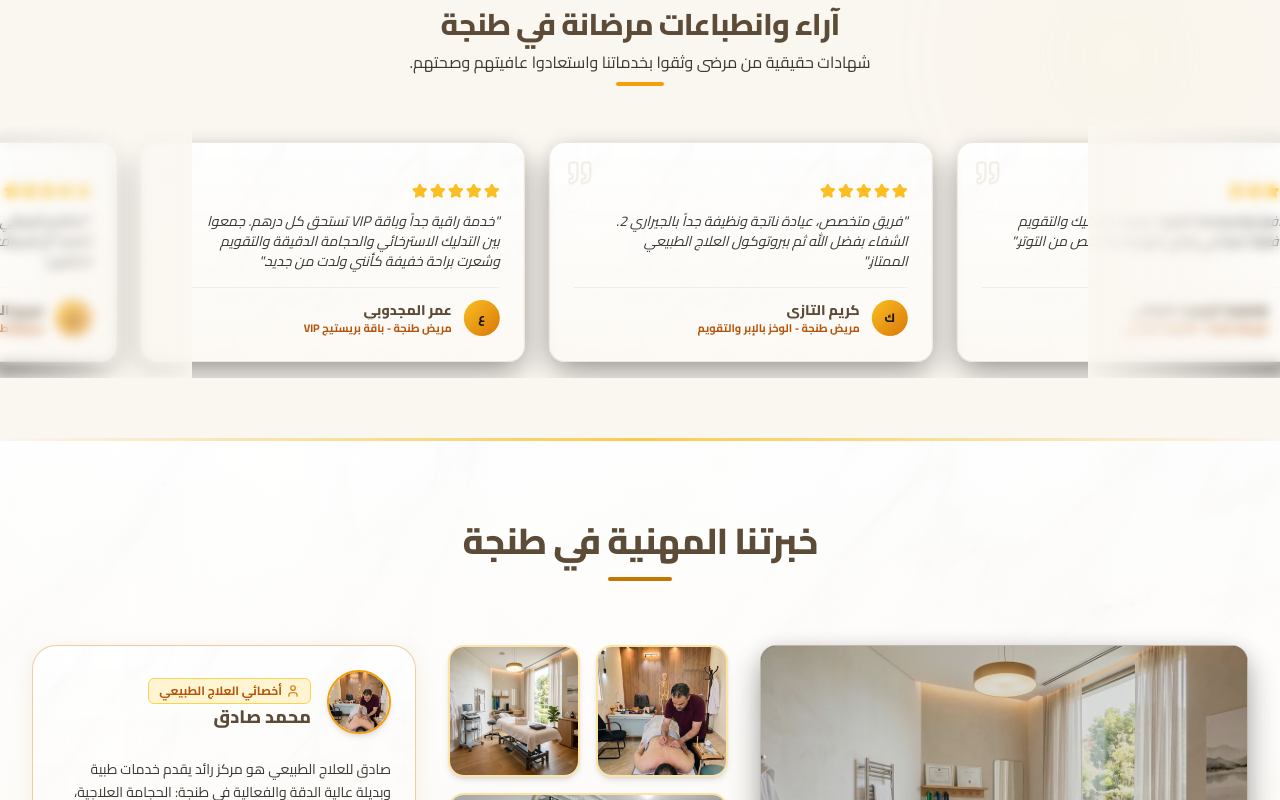
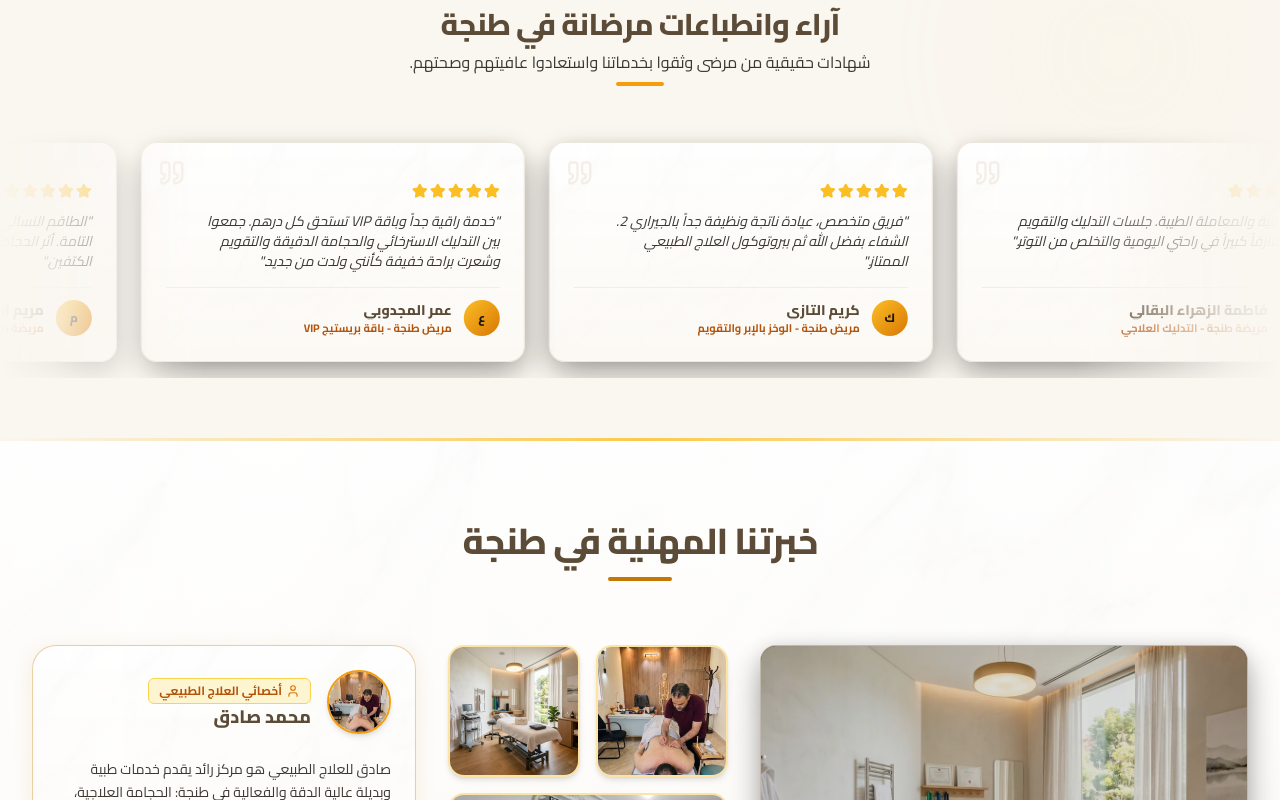
Before and after one commit to Bouzaabit-Oussama/ssadik-therapie, a React (Vite) app: page / in a window 1280 px wide. Shown: the part 6120-6920 px from the top of the page. Built offline with nearby package versions, Linux system fonts and the light colour scheme; no server answers.

Commit message:
v2.9.2: Upgrade Testimonials edge fading to pure CSS alpha masking (.mask-edge-fade) so review cards dissolve smoothly into the marble background without overlay blocks or shadow lines

```diff
--- a/src/components/Testimonials.jsx
+++ b/src/components/Testimonials.jsx
@@ -32,14 +32,8 @@ export default function Testimonials({ t }) {
           <div className="w-12 h-1 bg-amber-500 mx-auto rounded-full mt-2"></div>
         </div>
 
-        {/* Infinite Carousel Container Wrapper with Cloud/Mist Blur Degradation Effect */}
-        <div className="relative overflow-hidden w-full py-4">
-          {/* Start (Left/Start) Side Soft Cloud Blur Gradient */}
-          <div className="pointer-events-none absolute inset-y-0 start-0 w-28 sm:w-48 bg-gradient-to-r from-sand-50/95 via-sand-50/50 to-transparent backdrop-blur-[6px] z-30"></div>
-
-          {/* End (Right/End) Side Soft Cloud Blur Gradient */}
-          <div className="pointer-events-none absolute inset-y-0 end-0 w-28 sm:w-48 bg-gradient-to-l from-sand-50/95 via-sand-50/50 to-transparent backdrop-blur-[6px] z-30"></div>
-
+        {/* Infinite Carousel Container Wrapper with Pure Alpha Mask Edge Fade */}
+        <div className="relative overflow-hidden w-full py-4 mask-edge-fade">
           {/* Marquee Moving Track (Pauses on hover so user can read) */}
           <div className={isRtl ? 'animate-marquee-rtl flex gap-6 px-4' : 'animate-marquee-ltr flex gap-6 px-4'}>
             {loopReviews.map((review, idx) => (
--- a/src/index.css
+++ b/src/index.css
@@ -332,3 +332,25 @@
 .animate-marquee-rtl:hover {
   animation-play-state: paused;
 }
+
+/* Pure Alpha Mask Edge Fade for Seamless Website Background Integration */
+.mask-edge-fade {
+  -webkit-mask-image: linear-gradient(
+    to right,
+    transparent 0%,
+    rgba(0, 0, 0, 0.15) 4%,
+    rgba(0, 0, 0, 1) 16%,
+    rgba(0, 0, 0, 1) 84%,
+    rgba(0, 0, 0, 0.15) 96%,
+    transparent 100%
+  );
+  mask-image: linear-gradient(
+    to right,
+    transparent 0%,
+    rgba(0, 0, 0, 0.15) 4%,
+    rgba(0, 0, 0, 1) 16%,
+    rgba(0, 0, 0, 1) 84%,
+    rgba(0, 0, 0, 0.15) 96%,
+    transparent 100%
+  );
+}
--- a/src/version.js
+++ b/src/version.js
@@ -1,2 +1,2 @@
-export const APP_VERSION = "v2.9.1";
+export const APP_VERSION = "v2.9.2";
 export const BUILD_DATE = new Date().toISOString().split('T')[0];
```
